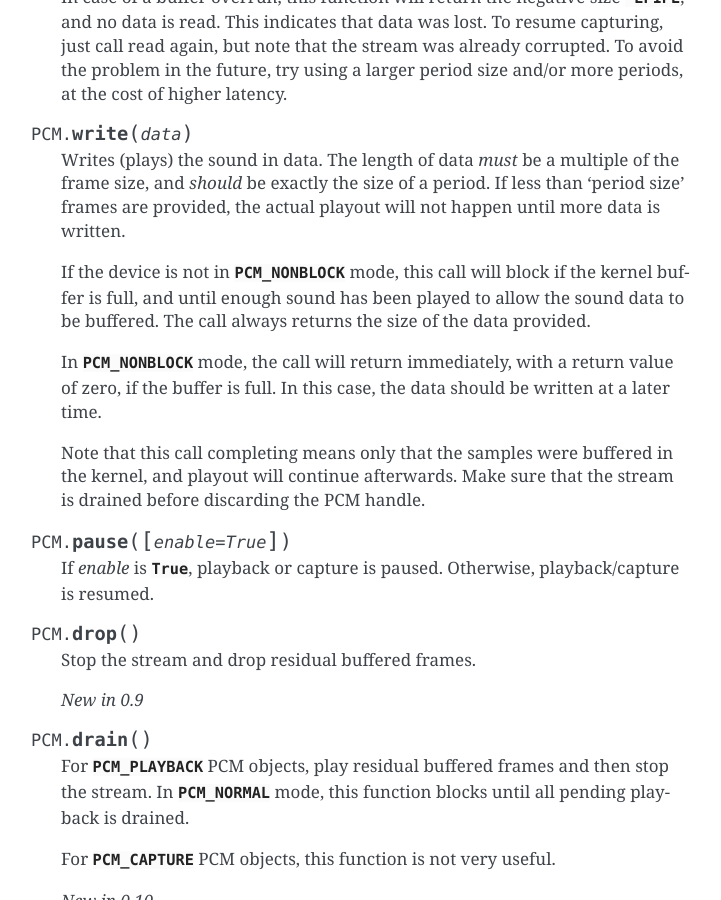
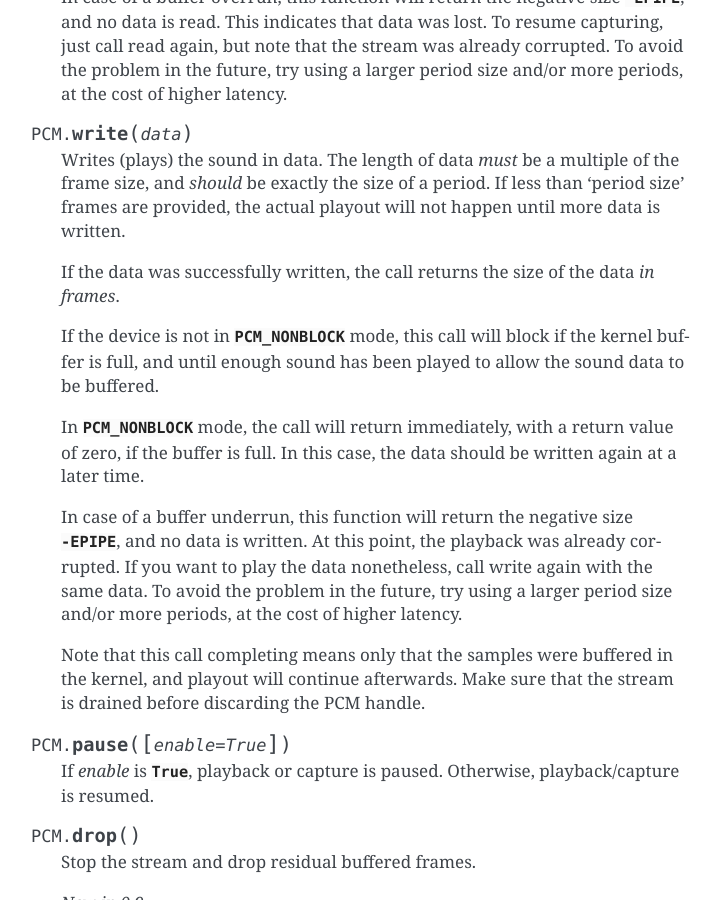
Before and after one commit to larsimmisch/pyalsaaudio, a Sphinx documentation site: the page built from doc/libalsaaudio.rst, in a window 1280 px wide and 900 px high, scrolled down 8009 px. Shown: the whole window, without its empty margins (389-1110 px from the left). Built offline with Sphinx 7.4.7, drawn with Linux system fonts in a browser that asks for light colours.

Commit message:
improve write() underrun handling, take 2
we *really* should not paper over underruns, as they require attention.
however, the previous attempt (c2a6b6e) caused an exception to be thrown
(see #130), which was a bit excessive, and was consequently reverted
(438e52e).

so instead we make the handling consistent with what we do in read():
return the verbatim -EPIPE in this case. this can be simply ignored, and
the next write will resume the stream, so this is mostly backwards-
compatible (the failing write will be discarded and would need
repeating, but that will just cause a skip after the interruption,
which does not seem particularly relevant).

as a drive-by, again stop using snd_pcm_recover(), as it still just
obfuscates the snd_pcm_prepare() call it does in the end.

```diff
--- a/doc/libalsaaudio.rst
+++ b/doc/libalsaaudio.rst
@@ -338,14 +338,23 @@ PCM objects have the following methods:
    period. If less than 'period size' frames are provided, the actual
    playout will not happen until more data is written.
 
-   If the device is not in :const:`PCM_NONBLOCK` mode, this call will block if
-   the kernel buffer is full, and until enough sound has been played
-   to allow the sound data to be buffered. The call always returns the
-   size of the data provided.
+   If the data was successfully written, the call returns the size of the
+   data *in frames*.
+
+   If the device is not in :const:`PCM_NONBLOCK` mode, this call will block
+   if the kernel buffer is full, and until enough sound has been played
+   to allow the sound data to be buffered.
 
    In :const:`PCM_NONBLOCK` mode, the call will return immediately, with a
    return value of zero, if the buffer is full. In this case, the data
-   should be written at a later time.
+   should be written again at a later time.
+
+   In case of a buffer underrun, this function will return the negative
+   size :const:`-EPIPE`, and no data is written.
+   At this point, the playback was already corrupted. If you want to play
+   the data nonetheless, call write again with the same data.
+   To avoid the problem in the future, try using a larger period size
+   and/or more periods, at the cost of higher latency.
 
    Note that this call completing means only that the samples were buffered
    in the kernel, and playout will continue afterwards. Make sure that the
```
Also changed, not shown: CHANGES.md (+2 -1 lines), 1 other file.
